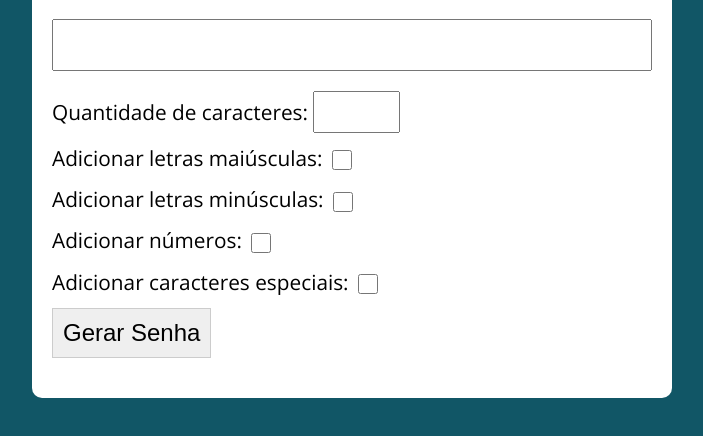
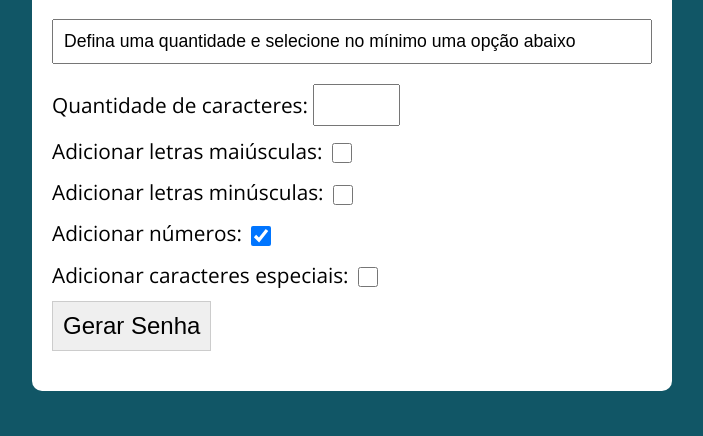
Before and after one commit to dyhalmeida/js-from-basic-to-advanced, a website built with webpack: page 64-javascript-tool/05-lesson-generator-password/public/index.html in a window 1280 px wide. Both pictures are taken after a click on the button "Gerar Senha". Shown: the part 134-570 px from the top of the page, without its empty margins (288-991 px from the left). Built offline with nearby package versions, Linux system fonts and the light colour scheme.

Commit message:
lesson passwrod generate

```diff
--- a/64-javascript-tool/05-lesson-generator-password/public/index.html
+++ b/64-javascript-tool/05-lesson-generator-password/public/index.html
@@ -16,11 +16,11 @@
     <input type="text" class="display" readonly="true">
 
     <ul>
-      <li>Quantidade de caracteres: <input type="number" min="1" max="50"></li>
+      <li>Quantidade de caracteres: <input type="number" class="input-quantity" min="1" max="50"></li>
       <li>Adicionar letras maiúsculas: <input type="checkbox" class="chk-uppercase"></li>
       <li>Adicionar letras minúsculas: <input type="checkbox" class="chk-lowercase"></li>
-      <li>Adicionar números: <input type="checkbox" class="chk-numbers"></li>
-      <li>Adicionar caracteres especiais: <input type="checkbox" class="chk-symbols"></li>
+      <li>Adicionar números: <input type="checkbox" class="chk-number" checked></li>
+      <li>Adicionar caracteres especiais: <input type="checkbox" class="chk-symbol"></li>
       <li><button class="generate">Gerar Senha</button></button>
     </ul>
 
--- a/64-javascript-tool/05-lesson-generator-password/src/assets/css/style.css
+++ b/64-javascript-tool/05-lesson-generator-password/src/assets/css/style.css
@@ -62,7 +62,7 @@ form button:hover {
   width: 100%;
   /* border-radius: 3px; */
   padding: 10px;
-  font-size: 1.5rem;
+  font-size: 1.1rem;
 }
 
 .container ul {
--- a/64-javascript-tool/05-lesson-generator-password/src/main.js
+++ b/64-javascript-tool/05-lesson-generator-password/src/main.js
@@ -1 +1,3 @@
+import display from './modules/display';
 import './assets/css/style.css';
+display();
--- /dev/null
+++ b/64-javascript-tool/05-lesson-generator-password/src/modules/display.js
@@ -0,0 +1,26 @@
+import generatePassword from './generate';
+
+const display = document.querySelector('.display');
+const quantity = document.querySelector('.input-quantity');
+const hasUpperCase = document.querySelector('.chk-uppercase');
+const hasLowerCase = document.querySelector('.chk-lowercase');
+const hasNumber = document.querySelector('.chk-number');
+const hasSymbol = document.querySelector('.chk-symbol');
+const buttonGenerate = document.querySelector('.generate');
+
+const generate = () => {
+  const password =  generatePassword(
+    quantity.value,
+    hasUpperCase.checked,
+    hasLowerCase.checked,
+    hasNumber.checked,
+    hasSymbol.checked
+  );
+  return password || 'Defina uma quantidade e selecione no mínimo uma opção abaixo';
+}
+
+export default () => {
+  buttonGenerate.addEventListener('click', () => {
+    display.value = generate();
+  });
+}
--- a/64-javascript-tool/05-lesson-generator-password/src/modules/generate.js
+++ b/64-javascript-tool/05-lesson-generator-password/src/modules/generate.js
@@ -2,7 +2,8 @@ const rand = (min, max) => Math.floor(Math.random() * (max - min) + min);
 const generateCharUpperCase = () => String.fromCharCode(rand(65, 91));
 const generateCharLowerCase = () => String.fromCharCode(rand(97, 123));
 const generateCharNumber = () => String.fromCharCode(rand(48, 58));
-const generateCharSymbol = () => rand(0, `!@#$%&*()_-+=[]{}^~/?|<>`.length);
+const characters = '!@#$%&*()_-+=[]{}^~/?|<>';
+const generateCharSymbol = () => characters[rand(0, characters.length)];
 
 const generatePassword = (quantity, hasUpperCase, hasLowerCase, hasNumber, hasSymbol) => {
   const chars = [];
```
